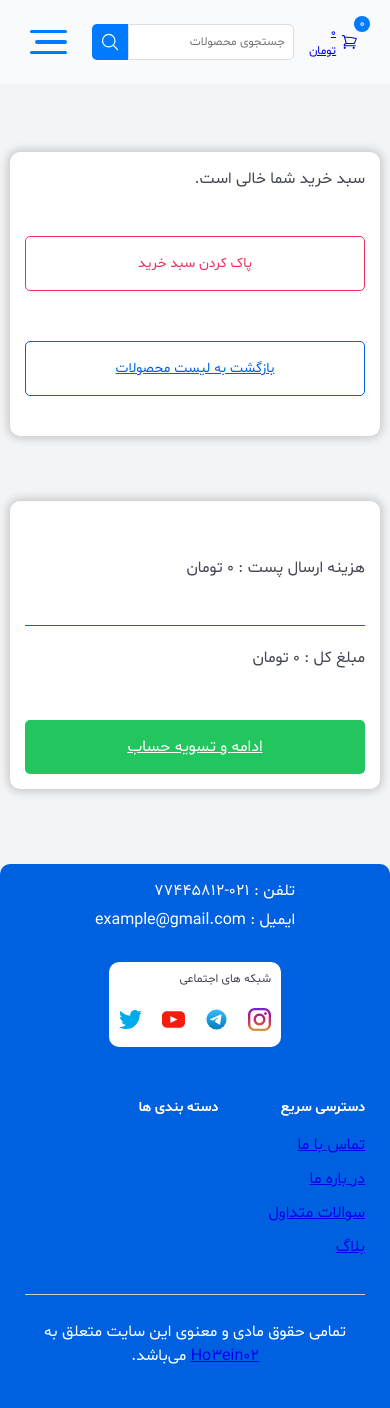
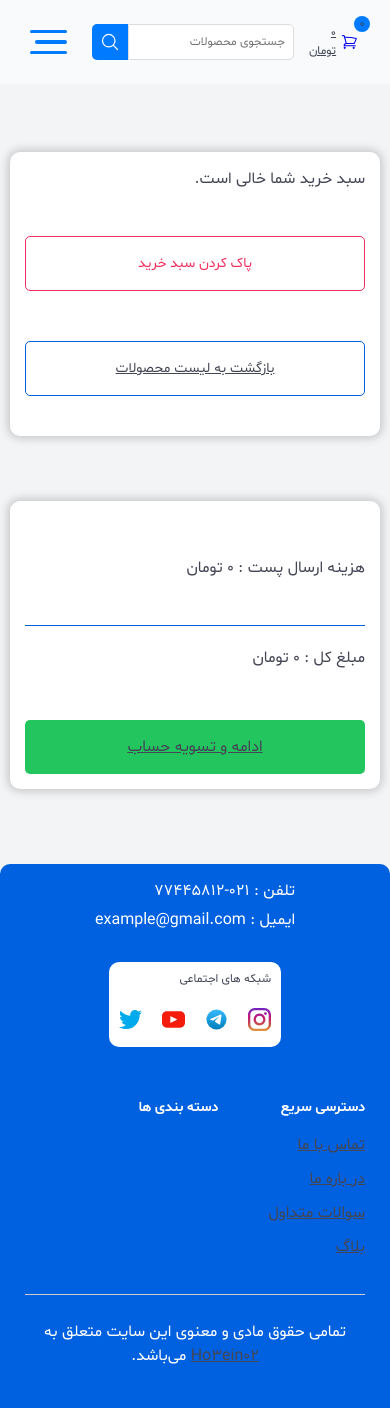
Before and after one commit to Ho3ein02/bytemarket, a Django app: page /cart/ in a window 390 px wide. Run offline with Django 5.2, Linux system fonts and the light colour scheme; data that the repository does not hold is empty; parts of the project's set-up code (start-up, migrations or seed data) failed here and were passed over.

Commit message:
fix link color bug in mobile browsers

```diff
--- a/static/style/base.css
+++ b/static/style/base.css
@@ -15,6 +15,10 @@
     font-size: 16px;
     box-sizing: border-box;
     line-height: 1.5;
+}
+
+a {
+    -webkit-text-fill-color: var(--text-color);
 }
 
 body {
```
